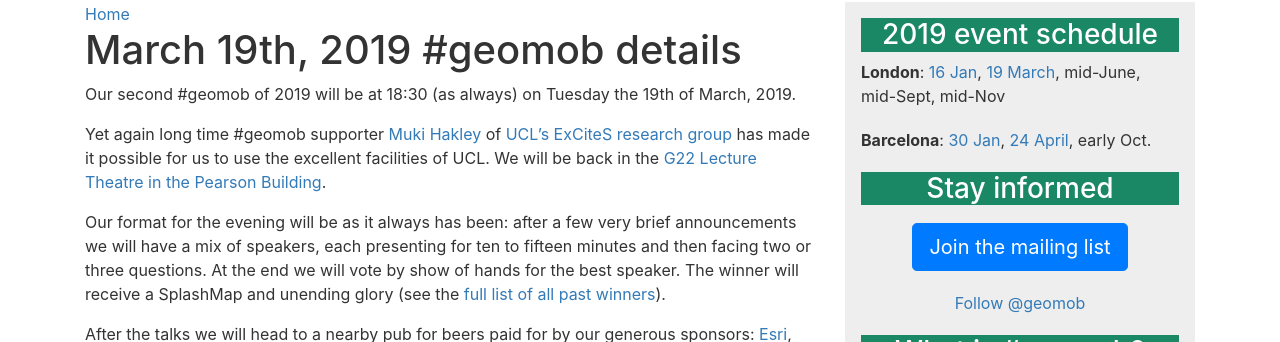
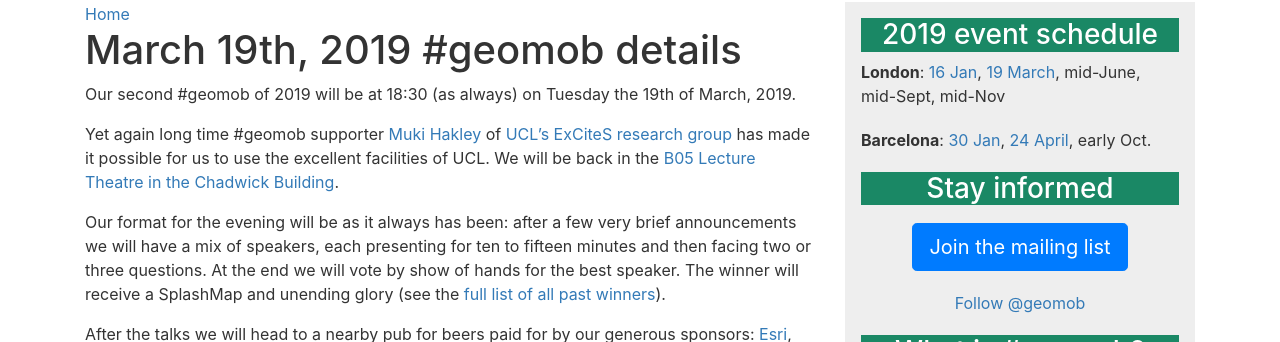
Before and after one commit to geomob/geomob-website, a Jekyll site: the page built from _posts/2019-01-02-march-19th-geomob-details.markdown, in a window 1280 px wide. Shown: the part 184-526 px from the top of the page. Built offline with Jekyll 4.4.1, drawn with Linux system fonts in a browser that asks for light colours; comment, search, counter and statistics services are not loaded.

Commit message:
Chadwick Bldg not Pearson

```diff
--- a/_posts/2019-01-02-march-19th-geomob-details.markdown
+++ b/_posts/2019-01-02-march-19th-geomob-details.markdown
@@ -14,7 +14,7 @@ Yet again long time #geomob supporter
 [UCL's ExCiteS research group](https://www.ucl.ac.uk/excites)
 has made it possible for us
 to use the excellent facilities of UCL. We will be back in the
-[G22 Lecture Theatre in the Pearson Building](https://www.ucl.ac.uk/maps/pearson).
+[B05 Lecture Theatre in the Chadwick Building](https://www.ucl.ac.uk/maps/chadwick-building).
 
 Our format for the evening will be as it always has been: after a few very brief announcements we will have a mix of speakers, each presenting for ten to fifteen minutes and then facing two or three questions. At the end we will vote by show of hands for the best speaker. The winner will receive a SplashMap and unending glory (see the [full list of all past winners](http://geomobldn.org/past-speakers)).
 
```
